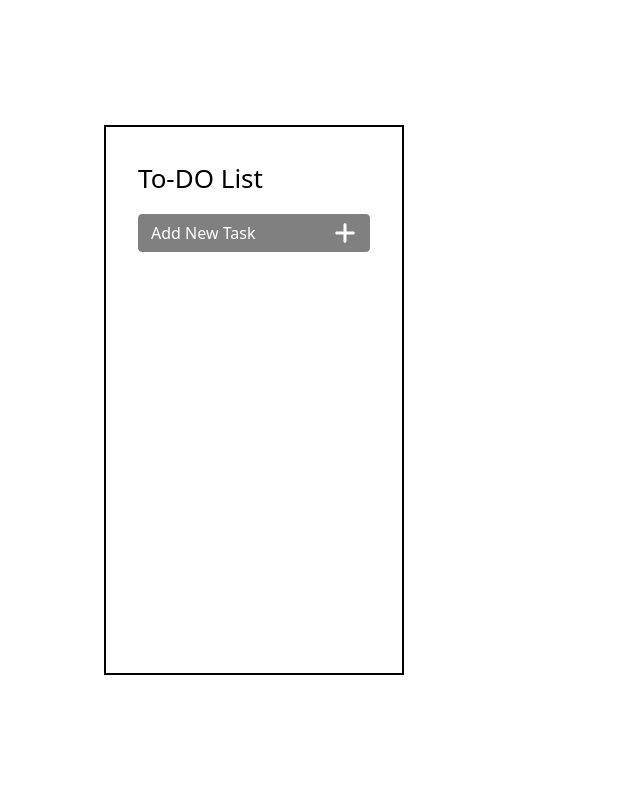
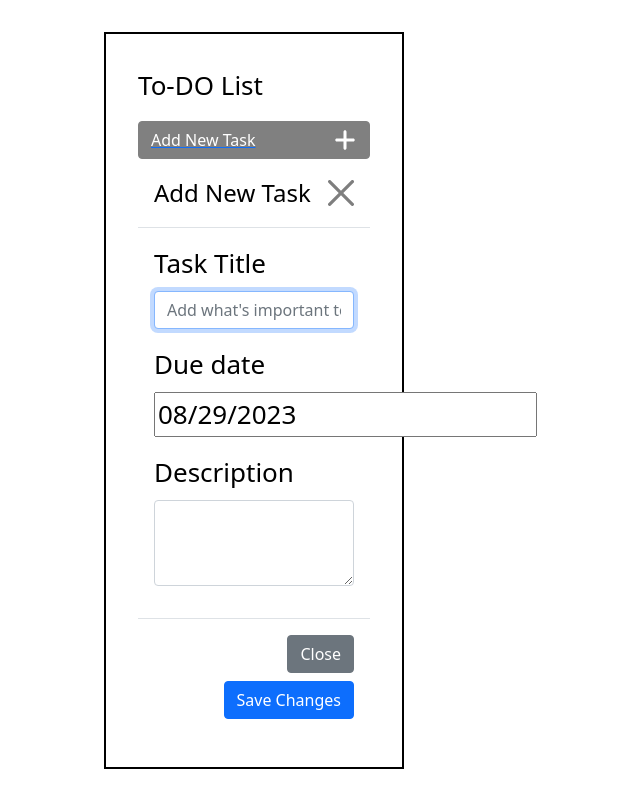
Before and after one commit to mirlek/crud-react, a React (Create React App) app: page /modal in a window 1280 px wide. Shown: the whole page, without its empty margins (386-1026 px from the left). Built offline with nearby package versions, Linux system fonts and the light colour scheme.

Commit message:
create component fixes

```diff
--- a/src/App.js
+++ b/src/App.js
@@ -1,47 +1,37 @@
-import { useState } from 'react';
 import Create from './components/create';
 import Read from './components/read';
 import Update from './components/update';
+import AddTaskButton from './components/addTaskButton';
 import './style/App.css';
-import { Button } from "react-bootstrap";
-import { FontAwesomeIcon } from '@fortawesome/react-fontawesome';
-import { BrowserRouter as Router, Route, Routes } from 'react-router-dom';
+import { Route, Routes, useLocation} from 'react-router-dom';
 
 
 function App() {
-  const [setShow] = useState(false);
-  const handleShow = () => setShow(true);
+  const location = useLocation();
+  const background = location.state && location.state.background;
 
   return (
-    <Router>
       <div className="App">
         <div className='todo-menu'>
             <p>
               To-DO List
             </p>
-            <Button className="button-add-tasks" onClick={handleShow} >
-      Add New Task
-        <FontAwesomeIcon icon="fa-solid fa-plus" className="plus-solid" />
-      </Button>
-            <Routes>
-            <Route path='modal' component={<Create />} />
+
+            <Routes location={background || location}>
+            <Route path="/" element={<AddTaskButton />}>
+          <Route path="modal" element={<Create />} />
+        </Route>
             <Route exact path='/read' component={<Read />} />
             <Route exact path='/update' component={<Update />} />
             </Routes>
-
+            {background && (
+        <Routes>
+          <Route path="modal" element={<Create />} />
+        </Routes>
+      )}
           </div>
 
-          {/* <a
-            className="App-link"
-            href="https://reactjs.org"
-            target="_blank"
-            rel="noopener noreferrer"
-          >
-            Learn React
-          </a> */}
-
       </div>
-    </Router>
   );
 }
 
--- /dev/null
+++ b/src/components/addTaskButton.js
@@ -0,0 +1,29 @@
+import { Link, useLocation, Outlet } from "react-router-dom";
+import { React, useState } from 'react';
+
+import { FontAwesomeIcon } from '@fortawesome/react-fontawesome';
+import { Button } from "react-bootstrap";
+
+
+
+const AddTaskButton = () => {
+  const location = useLocation();
+
+  const [show, setShow] = useState(false);
+
+    const handleShow = () => setShow(true);
+
+  return (
+    <div >
+      <Link to="modal" state={{ background: location }} >
+        <Button className="button-add-tasks" onClick={handleShow} show={show}>
+            Add New Task
+              <FontAwesomeIcon icon="fa-solid fa-plus" className="plus-solid" />
+            </Button>
+      </Link>
+      <Outlet />
+    </div>
+  );
+};
+
+export default AddTaskButton;
--- a/src/components/create.js
+++ b/src/components/create.js
@@ -1,10 +1,11 @@
-import { useState } from 'react';
+import { React, useState } from 'react';
+import { useNavigate } from "react-router-dom";
 import axios from 'axios';
 import { Modal, Button, Form } from "react-bootstrap";
 import "bootstrap/dist/css/bootstrap.css";
 import DatePicker from "react-datepicker";
 import "react-datepicker/dist/react-datepicker.css";
-import { FontAwesomeIcon } from '@fortawesome/react-fontawesome';
+// import { FontAwesomeIcon } from '@fortawesome/react-fontawesome';
 import { library } from '@fortawesome/fontawesome-svg-core';
 import { fas } from '@fortawesome/free-solid-svg-icons';
 library.add(fas);
@@ -13,11 +14,12 @@ library.add(fas);
 
 
 function Create() {
+    const navigate = useNavigate();
 
-  const [show, setShow] = useState(false);
+//   const [show] = useState(false);
 
-  const handleClose = () => setShow(false);
-  const handleShow = () => setShow(true);
+//   const handleClose = () => setShow(false);
+//   const handleShow = () => setShow(true);
 
   const [addNewTask, setaddNewTask] = useState('');
   // const [taskdatePicker, settaskdatePicker] = useState('');
@@ -35,12 +37,9 @@ function Create() {
 
   return (
     <>
-      <Button className="button-add-tasks" onClick={handleShow} >
-      Add New Task
-        <FontAwesomeIcon icon="fa-solid fa-plus" className="plus-solid" />
-      </Button>
 
-      <Modal show={show} onHide={handleClose}>
+
+      {/* <Modal show={show} onHide={() => navigate(-1)} animation={false}> */}
         <Modal.Header closeButton>
           <Modal.Title>Add New Task</Modal.Title>
         </Modal.Header>
@@ -75,14 +74,14 @@ function Create() {
           </Form>
         </Modal.Body>
         <Modal.Footer>
-          <Button variant="secondary" onClick={handleClose}>
+          <Button variant="secondary" onClick={() => navigate(-1)}>
             Close
           </Button>
           <Button variant="primary" onClick={postData}>
             Save Changes
           </Button>
         </Modal.Footer>
-      </Modal>
+      {/* </Modal> */}
     </>
   );
 }
--- a/src/index.js
+++ b/src/index.js
@@ -1,13 +1,16 @@
 import React from 'react';
 import ReactDOM from 'react-dom/client';
 import './style/index.css';
+import { BrowserRouter} from 'react-router-dom';
 import App from './App';
 import reportWebVitals from './reportWebVitals';
 
 const root = ReactDOM.createRoot(document.getElementById('root'));
 root.render(
   <React.StrictMode>
-    <App />
+    <BrowserRouter>
+      <App />
+    </BrowserRouter>
   </React.StrictMode>
 );
 
@@ -15,3 +18,5 @@ root.render(
 // to log results (for example: reportWebVitals(console.log))
 // or send to an analytics endpoint. Learn more: https://bit.ly/CRA-vitals
 reportWebVitals();
+
+export default root;
```
Also changed, not shown: src/components/read.js (+31 -16 lines), src/components/update.js (+52 -0 lines).
